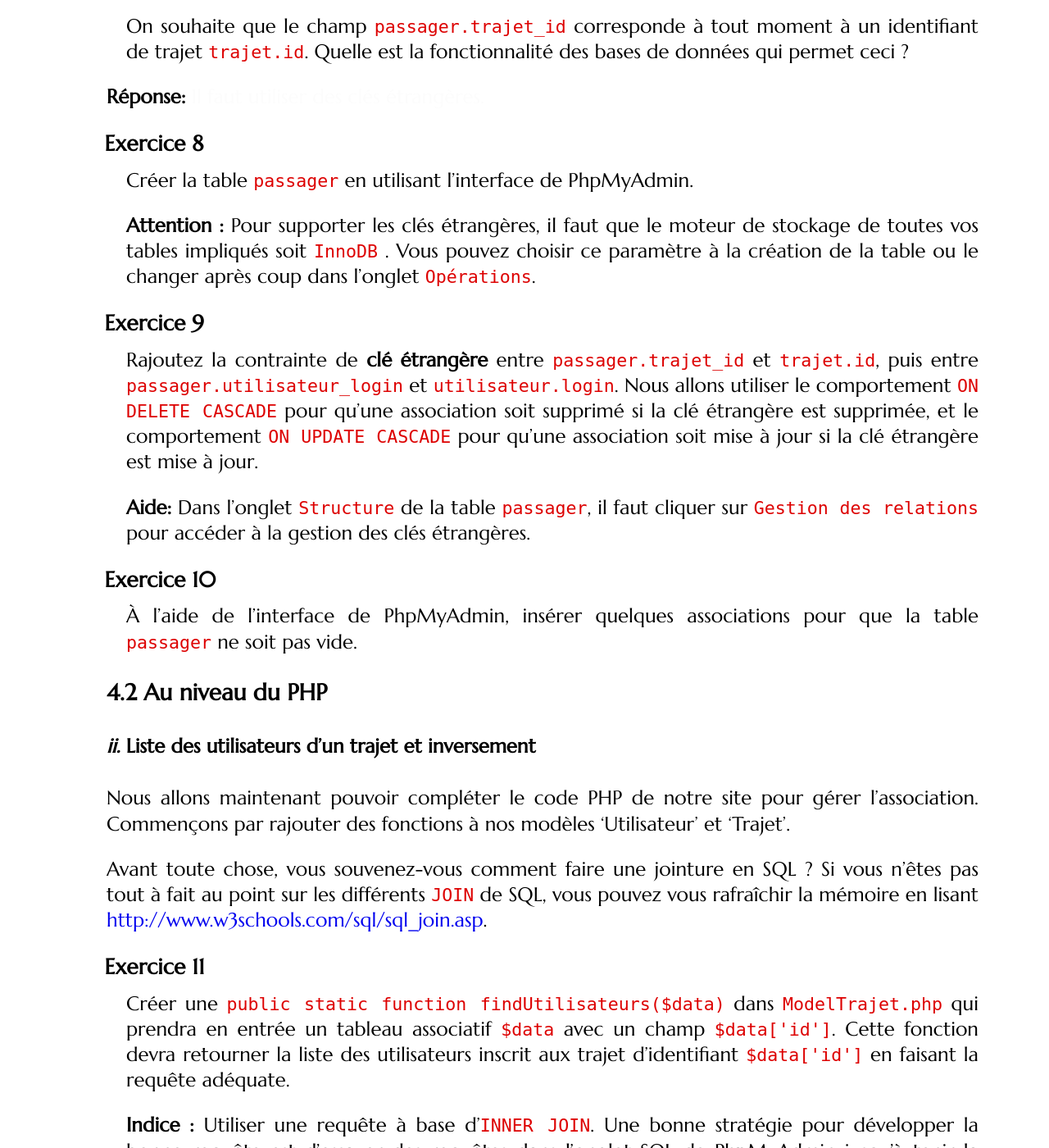
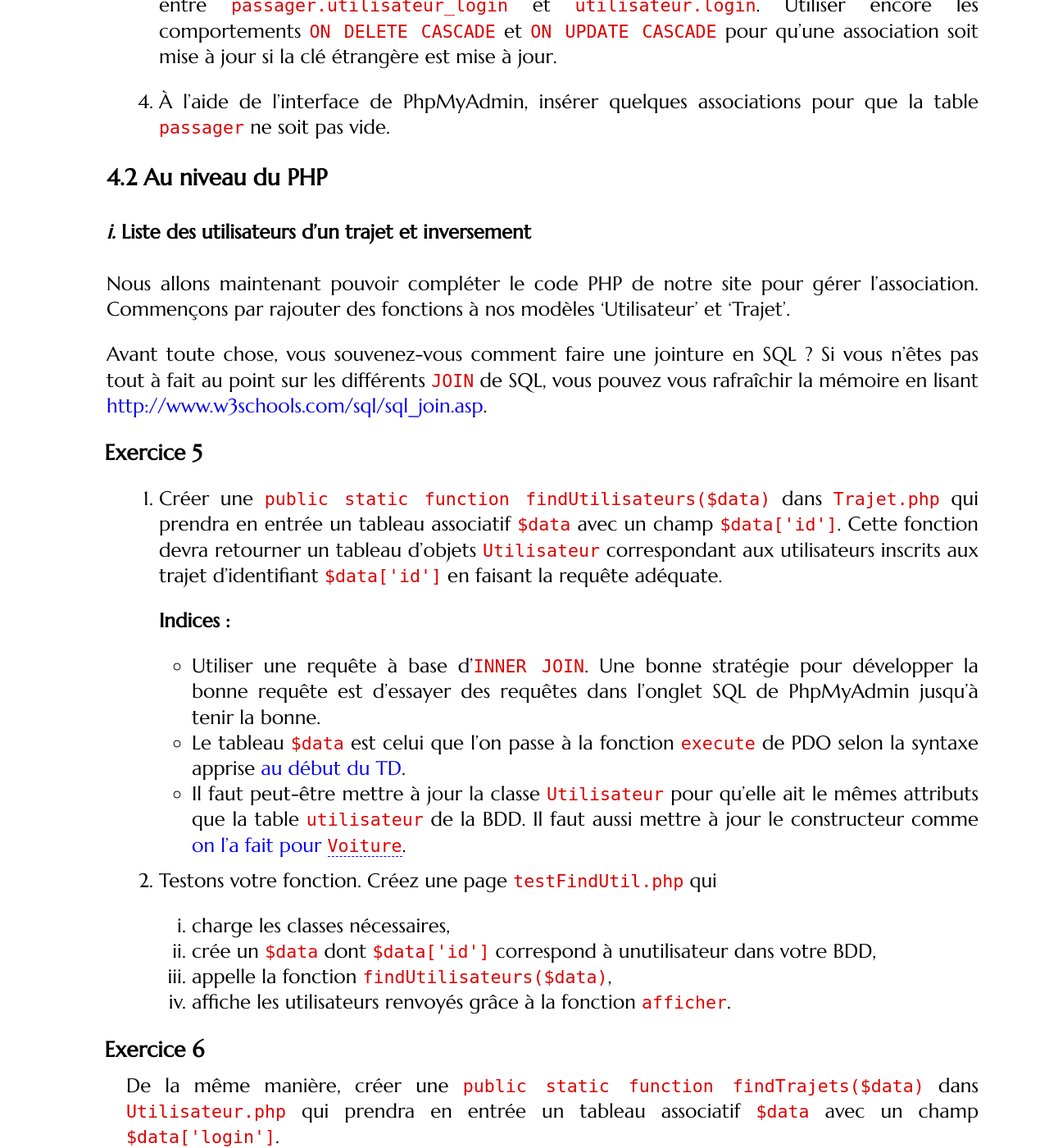
Before and after one commit to romainlebreton/R3.01-DeveloppementWeb, a Jekyll site: the page built from tutorials/tutorial3.md, in a window 1280 px wide and 1400 px high, scrolled down 5443 px. Shown: the whole window at 82% size. Built offline with Jekyll 4.4.1, drawn with Linux system fonts in a browser that asks for light colours; some web fonts are replaced; some of the changed text lies outside the part shown.

Commit message:
temp push

```diff
--- a/tutorials/tutorial3.md
+++ b/tutorials/tutorial3.md
@@ -52,15 +52,21 @@ comment elles fonctionnent :
 ~~~
 function getVoitureByImmat($immat) {
   $sql = "SELECT * from voiture WHERE immatriculation=:nom_var";
+  // Préparation de la requête
   $req_prep = Model::$pdo->prepare($sql);
+
   $values = array(
-     "nom_var" => $immat
+     //nomdutag => valeur,
+     "nom_var" => $immat,
    );
+  // On donne les valeurs et on exécute la requête
   $req_prep->execute($values);
 
+  // On récupère les résultats comme précédemment
   $req_prep->setFetchMode(PDO::FETCH_CLASS, 'Voiture');
-  // Vérifier si $req_prep->rowCount() != 0
   return $req_prep->fetch();
+  // Attention, si il n'y a pas de résultats, fetch renvoie FALSE
+  // Pour voir si il y a des résultat : ($req_prep->rowCount() != 0)
 }
 ~~~
 {:.php}
@@ -74,7 +80,6 @@ un tableau `execute($values)`.
 <div class="exercise">
 1. Copiez la fonction précédente dans `Voiture.php` et testez-là dans
 `lireVoiture.php`.
-
 2. Créez une fonction `insertVoiture()` dans la classe `Voiture` qui insère la
 voiture courante dans la BDD. On vous rappelle la syntaxe SQL d'une insertion :
 
@@ -141,51 +142,36 @@ fonctionnalité des bases de données qui permet ceci ?
 
 Voici les étapes pour faire ce lien :
 
-1. À l'aide de l'interface de PhpMyAdmin, faites de `trajet.conducteur` un
-**index**.
+1. À l'aide de l'interface de PhpMyAdmin, faites de `trajet.conducteur_login` un
+   **index**.
 
-**Aide:** Dans l'onglet `Structure` de la table `trajet`, cliquez sur l'icône de
-  l'action `index` en face du champ `conducteur`.
+   **Aide:** Dans l'onglet `Structure` de la table `trajet`, cliquez sur l'icône de
+   l'action `index` en face du champ `conducteur_login`.
 
 
-**Plus de détails:** Dire que le champ `conducteur` est un **index** revient à
-dire à MySql que l'on veut trouver rapidement les lignes qui ont un `conducteur`
-donné. Du coup, MySql va construire une structure de donnée pour permettre cette
-recherche rapide.  Une **clé étrangère** est nécessairement un **index** car on
-a besoin de ce genre de recherches pour tester rapidement la contrainte de clé
-étrangère.
+   **Plus de détails:** Dire que le champ `conducteur_login` est un **index** revient à
+   dire à MySql que l'on veut trouver rapidement les lignes qui ont un `conducteur_login`
+   donné. Du coup, MySql va construire une structure de donnée pour permettre cette
+   recherche rapide.  Une **clé étrangère** est nécessairement un **index** car on
+   a besoin de ce genre de recherches pour tester rapidement la contrainte de clé
+   étrangère.
 
-
-2. Rajoutez la contrainte de **clé étrangère** entre `trajet.conducteur` et
+2. Rajoutez la contrainte de **clé étrangère** entre `trajet.conducteur_login` et
    `utilisateur.login`. Pour ceci, allez dans l'onglet `Structure` de la table
    `trajet` et cliquez sur `Gestion des relations` pour accéder à la
    gestion des clés étrangères.
 
-Nous allons utiliser le comportement `ON DELETE CASCADE` pour qu'une association
-soit supprimé si la clé étrangère est supprimée, et le comportement `ON UPDATE
-CASCADE` pour qu'une association soit mise à jour si la clé étrangère est mise à
-jour.
+   Nous allons utiliser le comportement `ON DELETE CASCADE` pour qu'une association
+   soit supprimé si la clé étrangère est supprimée, et le comportement `ON UPDATE
+   CASCADE` pour qu'une association soit mise à jour si la clé étrangère est mise à
+   jour.
 
-**Attention :** Pour supporter les clés étrangères, il faut que le moteur de
-stockage de toutes vos tables impliqués soit `InnoDB` . Vous pouvez choisir ce
-paramètre à la création de la table ou le changer après coup dans l'onglet
-`Opérations`.
-
-
+   **Attention :** Pour supporter les clés étrangères, il faut que le moteur de
+   stockage de toutes vos tables impliqués soit `InnoDB`. Vous pouvez choisir ce
+   paramètre à la création de la table ou le changer après coup dans l'onglet
+   `Opérations`.
 
 </div>
-
-<!--
-<div class="exercise">
-À l'aide de l'interface de PhpMyAdmin, faites de `trajet_id` et `login` des **index**.
-
-**Aide:** Dans l'onglet `Structure` de la table passager, cliquer sur l'icône de l'action `index` en face des champs `trajet_id` et `utilisateur_login`.
-
-
-**Plus de détails:** Dire que le champ `trajet_id` est un **index** revient à dire à MySql que l'on veut trouver rapidement les lignes qui ont un `trajet_id` donné. Du coup, MySql va construire une structure de donnée pour permettre cette recherche rapide.
-Une **clé étrangère** est nécessairement un **index** car on a besoin de ce genre de recherches pour tester rapidement la contrainte de clé étrangère.
-</div>
--->
 
 <!--
 Plutôt que le texte: "Reprendre les classes du TP précédent sur le covoiturage et y ajouter l'utilisation d'une base de données. Chaque utilisateur sera identifié par un id, de même pour chaque trajet."
@@ -204,22 +190,16 @@ penser la base de donnée d'une application web.
 
 <!-- ![Diagramme entité association](/images/logo.png) -->
 
-<div class="exercise">
-En fonction de votre multiplicité, comment implémenteriez-vous l'association entre utilisateurs et trajets dans la base de donnée?
-</div>
+**Question :** En fonction de votre multiplicité, comment implémenteriez-vous
+l'association entre utilisateurs et trajets dans la base de donnée?
 
-#### Notre solution
+**Notre solution.** La relation *conducteur* est de multiplicité bornée, il a
+donc suffi de rajouter un champ `conducteur_login` dans la table `Trajet`. À
+l'opposé, la relation *passager* est non bornée (on ne limite pas le nombre
+d'utilisateurs d'un trajet et inversement).
 
-La relation conducteur est de multiplicité bornée, il suffit de rajouter un
-champ `conducteur_login` dans la table `Trajet`.
-
-Dans la suite de ce TD, nous allons nous intéresser à l'association `passager`
-entre utilisateurs et trajets de multiplicités non bornées. C'est-à-dire qu'on
-ne va pas limiter le nombre d'utilisateurs d'un trajet et inversement.
-
-<div class="exercise">
-Comment implémente-t-on cette association avec des bases de données ?
-</div>
+**Question :** Comment implémente-t-on ce type d'association non borné avec des
+  bases de données ?
 
 **Réponse:** <span style="color:#FCFCFC">On utilise une table de jointure.</span>
 
@@ -229,11 +209,11 @@ Nous choisissons donc de créer une table `passager` qui contiendra deux champs
 * l'identifiant INT `trajet_id` d'un trajet et
 * l'identifiant VARCHAR(32) `utilisateur_login` d'un utilisateur.
 
-Pour inscrire un utilisateur à un trajet, il suffit d'écrire la ligne correspondante dans la table `passager` avec leur `utilisateur_login` et leur `trajet_id`.
+Pour inscrire un utilisateur à un trajet, il suffit d'écrire la ligne
+correspondante dans la table `passager` avec leur `utilisateur_login` et leur
+`trajet_id`.
 
-<div class="exercise">
-Quelle est la clé primaire de cette table ?
-</div>
+**Question :** Quelle est la clé primaire de la table `passager` ?
 
 **Réponse:** <span style="color:#FCFCFC">Le couple
   (trajet_id,utilisateur_login). Si vous choissisez trajet_id seul comme clé
@@ -241,59 +221,94 @@ Quelle est la clé primaire de cette table ?
   utilisateur_login, chaque utilisateur ne pourra être passager que sur un
   unique trajet.</span>
 
-L'interclassement général de votre table sera toujours `utf8_general_ci` (c'est l'encodage des données, et donc des accents, caractères spéciaux ...).
+<div class="exercise">
+1. Créer la table `passager` en utilisant l'interface de PhpMyAdmin.
+L'interclassement général de vos table sera toujours `utf8_general_ci` (c'est
+l'encodage des données, et donc des accents, caractères spéciaux ...).
 
-<div class="exercise">
-On souhaite que le champ `passager.trajet_id` corresponde à tout moment à un identifiant de trajet `trajet.id`. Quelle est la fonctionnalité des bases de données qui permet ceci ?
-</div>
+1. Assurez-vous que vous avez bien le bon couple en tant que clé primaire. Cela
+   se voit dans `Gestion des relations`.
 
-**Réponse:** <span style="color:#FCFCFC">Il faut utiliser des clés étrangères.</span>
+2. Rajoutez la contrainte de **clé étrangère** entre `passager.trajet_id` et
+`trajet.id`, puis entre `passager.utilisateur_login` et
+`utilisateur.login`. Utiliser encore les comportements `ON DELETE CASCADE` et
+`ON UPDATE CASCADE` pour qu'une association soit mise à jour si la clé étrangère
+est mise à jour.
 
-<div class="exercise">
-Créer la table `passager` en utilisant l'interface de PhpMyAdmin.
+3. À l'aide de l'interface de PhpMyAdmin, insérer quelques associations pour que
+la table `passager` ne soit pas vide.
 
-**Attention :**
-Pour supporter les clés étrangères, il faut que le moteur de stockage de toutes vos tables impliqués soit `InnoDB` . Vous pouvez choisir ce paramètre à la création de la table ou le changer après coup dans l'onglet `Opérations`.
-</div>
-
-<div class="exercise">
-Rajoutez la contrainte de **clé étrangère** entre `passager.trajet_id` et
-`trajet.id`, puis entre `passager.utilisateur_login` et `utilisateur.login`.
-Nous allons utiliser le comportement `ON DELETE CASCADE` pour qu'une association
-soit supprimé si la clé étrangère est supprimée, et le comportement `ON UPDATE
-CASCADE` pour qu'une association soit mise à jour si la clé étrangère est mise à
-jour.
-
-**Aide:** Dans l'onglet `Structure` de la table `passager`, il faut cliquer sur `Gestion des relations` pour accéder à la gestion des clés étrangères.
-</div>
-
-<div class="exercise">
-À l'aide de l'interface de PhpMyAdmin, insérer quelques associations pour que la table `passager` ne soit pas vide.
 </div>
 
 ### Au niveau du PHP
 
 #### Liste des utilisateurs d'un trajet et inversement
 
-Nous allons maintenant pouvoir compléter le code PHP de notre site pour gérer l'association. Commençons par rajouter des fonctions à nos modèles 'Utilisateur' et 'Trajet'.
+Nous allons maintenant pouvoir compléter le code PHP de notre site pour gérer
+l'association. Commençons par rajouter des fonctions à nos modèles 'Utilisateur'
+et 'Trajet'.
 
-Avant toute chose, vous souvenez-vous comment faire une jointure en SQL ? Si vous n'êtes pas tout à fait au point sur les différents `JOIN` de SQL, vous pouvez vous rafraîchir la mémoire en lisant
+Avant toute chose, vous souvenez-vous comment faire une jointure en SQL ? Si
+vous n'êtes pas tout à fait au point sur les différents `JOIN` de SQL, vous
+pouvez vous rafraîchir la mémoire en lisant
 [http://www.w3schools.com/sql/sql_join.asp](http://www.w3schools.com/sql/sql_join.asp).
 
+
 <div class="exercise">
-Créer une `public static function findUtilisateurs($data)` dans `ModelTrajet.php` qui prendra en entrée un tableau associatif `$data` avec un champ `$data['id']`. Cette fonction devra retourner la liste des utilisateurs inscrit aux trajet d'identifiant `$data['id']` en faisant la requête adéquate.
 
-**Indice :** Utiliser une requête à base d'`INNER JOIN`. Une bonne stratégie pour développer la bonne requête est d'essayer des requêtes dans l'onglet SQL de PhpMyAdmin jusqu'à tenir la bonne.
+1. Créer une `public static function findUtilisateurs($data)` dans
+   `Trajet.php` qui prendra en entrée un tableau associatif `$data` avec un
+   champ `$data['id']`. Cette fonction devra retourner un tableau d'objets
+   `Utilisateur` correspondant aux utilisateurs inscrits aux trajet d'identifiant
+   `$data['id']` en faisant la requête adéquate.
+
+   <!-- Pourquoi prendre $data et pas $trajet_id en paramètre ? -->
+
+   **Indices :**
+
+   * Utiliser une requête à base d'`INNER JOIN`. Une bonne stratégie
+   pour développer la bonne requête est d'essayer des requêtes dans l'onglet SQL de
+   PhpMyAdmin jusqu'à tenir la bonne.
+   * Le tableau `$data` est celui que l'on passe à la fonction `execute` de PDO
+     selon la syntaxe apprise [au début du TD](#requtes-prpares).
+   * Il faut peut-être mettre à jour la classe `Utilisateur` pour qu'elle ait le
+   mêmes attributs que la table `utilisateur` de la BDD. Il faut aussi mettre à
+   jour le constructeur comme
+   [on l'a fait pour `Voiture`](tutorial2.html#majconst).
+
+2. Testons votre fonction. Créez une page `testFindUtil.php` qui
+   1. charge les classes nécessaires,
+   2. crée un `$data` dont `$data['id']` correspond à unutilisateur dans votre
+   BDD,
+   3. appelle la fonction `findUtilisateurs($data)`,
+   4. affiche les utilisateurs renvoyés grâce à la fonction `afficher`.
+
 </div>
 
+
 <div class="exercise">
-De la même manière, créer une `public static function findTrajets($data)` dans `ModelUtilisateur.php` qui prendra en entrée un tableau associatif `$data` avec un champ `$data['login']`.
+
+De la même manière, créer une `public static function findTrajets($data)` dans
+`Utilisateur.php` qui prendra en entrée un tableau associatif `$data` avec
+un champ `$data['login']`.
+
 </div>
 
-Nous allons maintenant compléter la vue et le contrôleur de notre site. Comme nous avons déjà fait ensemble ce type exact d'exercice, nous allons juste vous donner le résultat voulu et vous laisser vous débrouiller pour y parvenir.
+
+Nous allons maintenant compléter la vue et le contrôleur de notre site. Comme
+nous avons déjà fait ensemble ce type exact d'exercice, nous allons juste vous
+donner le résultat voulu et vous laisser vous débrouiller pour y parvenir.
+
 
 <div class="exercise">
-Nous souhaitons avoir un lien `Liste des trajets` dans la vue de détail (action `read`) d'un utilisateur. Ce lien amènera vers une nouvelle vue associée à l'action `readAllTrajets` qui listera les trajets de l'utilisateur. La vue associée ressemblera à la vue de listage des trajets classique (vue `List`) mais avec un titre `Liste des trajets de l'utilisateur ... :` au lieu de `Liste des trajets :`.
+
+Nous souhaitons avoir un lien `Liste des trajets` dans la vue de détail (action
+`read`) d'un utilisateur. Ce lien amènera vers une nouvelle vue associée à
+l'action `readAllTrajets` qui listera les trajets de l'utilisateur. La vue
+associée ressemblera à la vue de listage des trajets classique (vue `List`) mais
+avec un titre `Liste des trajets de l'utilisateur ... :` au lieu de `Liste des
+trajets :`.
+
 </div>
 
 <div class="exercise">
@@ -302,31 +317,54 @@ Faire la même chose mais avec la liste des utilisateurs d'un trajet.
 
 #### Désinscrire un utilisateur d'un trajet et inversement
 
-Rajoutons une dernière fonctionnalité : dans la vue qui liste les trajets d'un utilisateur, nous voudrions avoir un lien 'Désinscrire' qui enlèverait l'utilisateur courant du trajet sélectionné.
+Rajoutons une dernière fonctionnalité : dans la vue qui liste les trajets d'un
+utilisateur, nous voudrions avoir un lien 'Désinscrire' qui enlèverait
+l'utilisateur courant du trajet sélectionné.
 
 <div class="exercise">
-Créer une `public static function deleteUtilisateur($data)` dans `ModelTrajet.php` qui prendra en entrée un tableau associatif `$data` avec deux champs `$data['trajet_id']` et `$data['utilisateur_login']`. Cette fonction devra désinscrire l'utilisateur `utilisateur_login` du trajet `trajet_id`.
+
+Créer une `public static function deleteUtilisateur($data)` dans `Trajet.php`
+qui prendra en entrée un tableau associatif `$data` avec deux champs
+`$data['trajet_id']` et `$data['utilisateur_login']`. Cette fonction devra
+désinscrire l'utilisateur `utilisateur_login` du trajet `trajet_id`.
+
 </div>
 
-Comme précédemment, nous allons vous donner le 'cahier des charges' de la fonctionnalité 'Désinscription' et nous vous laissons le soin de l'implémenter.
+Comme précédemment, nous allons vous donner le 'cahier des charges' de la
+fonctionnalité 'Désinscription' et nous vous laissons le soin de l'implémenter.
 
 <div class="exercise">
-Nous désirons avoir un lien 'Désinscription' dans la vue de liste des trajets d'un utilisateur (action `readAllTrajets`). Ce lien mènera vers une nouvelle vue associée à l'action `deleteUtilisateur` qui écrira `L'utilisateur .. a été désinscrit du trajet n°..` puis réaffichera la liste mise à jour des utilisateurs du trajet.
+
+Nous désirons avoir un lien 'Désinscription' dans la vue de liste des trajets
+d'un utilisateur (action `readAllTrajets`). Ce lien mènera vers une nouvelle vue
+associée à l'action `deleteUtilisateur` qui écrira `L'utilisateur .. a été
+désinscrit du trajet n°..` puis réaffichera la liste mise à jour des
+utilisateurs du trajet.
+
 </div>
 
 <div class="exercise">
 Faire de même pour désinscrire un trajet d'un utilisateur.
 
-**Amélioration possible :** En fait, les fonctions `deleteUtilisateur($data)` de `ModelTrajet.php` et `deleteTrajet($data)` de `ModelUtilisateur.php` sont identique. On peut donc faire une unique fonction `deletePassager($data)`  dans `Model.php`. Ainsi `ModelUtilisateur` et `ModelUtilisateur` hériteront de cette fonction.
-</div>
+**Amélioration possible :** **ICI !!** En fait, les fonctions
+`deleteUtilisateur($data)` de `Trajet.php` et `deleteTrajet($data)` de
+`Utilisateur.php` sont identique. On peut donc faire une unique fonction
+`deletePassager($data)` dans `Model.php`. Ainsi `Utilisateur` et `Utilisateur`
+hériteront de cette fonction.  </div>
 
 ### Et si le temps le permet
 
 Voici une liste d'idée pour compléter notre site :
 
-1. Notre liste des trajets d'un utilisateur est incomplète : il manque les trajets dont il est conducteur (et non passager). La page qui liste les trajets d'un utilisateur pourrait donner les deux listes comme conducteur et comme passager.
-1. Similairement, nous avons oublié le conducteur de la liste des passagers d'un trajet. Le rajouter avec un statut à part.
-1. Vous pouvez aussi éventuellement mettre en place des `trigger` dans votre SQL pour gérer le nombre de passager par véhicule, le fait qu'un passager ne soit pas inscrit deux fois à un trajet ...
+1. Notre liste des trajets d'un utilisateur est incomplète : il manque les
+   trajets dont il est conducteur (et non passager). La page qui liste les
+   trajets d'un utilisateur pourrait donner les deux listes comme conducteur et
+   comme passager.
+1. Similairement, nous avons oublié le conducteur de la liste des passagers d'un
+   trajet. Le rajouter avec un statut à part.
+1. Vous pouvez aussi éventuellement mettre en place des `trigger` dans votre SQL
+   pour gérer le nombre de passager par véhicule, le fait qu'un passager ne soit
+   pas inscrit deux fois à un trajet ...
 
 ## Gestion des erreurs
 
```
Also changed, not shown: other parts of tutorials/tutorial3.md (+5 -9 lines), tutorials/tutorial2.md (+1 -1 lines).
